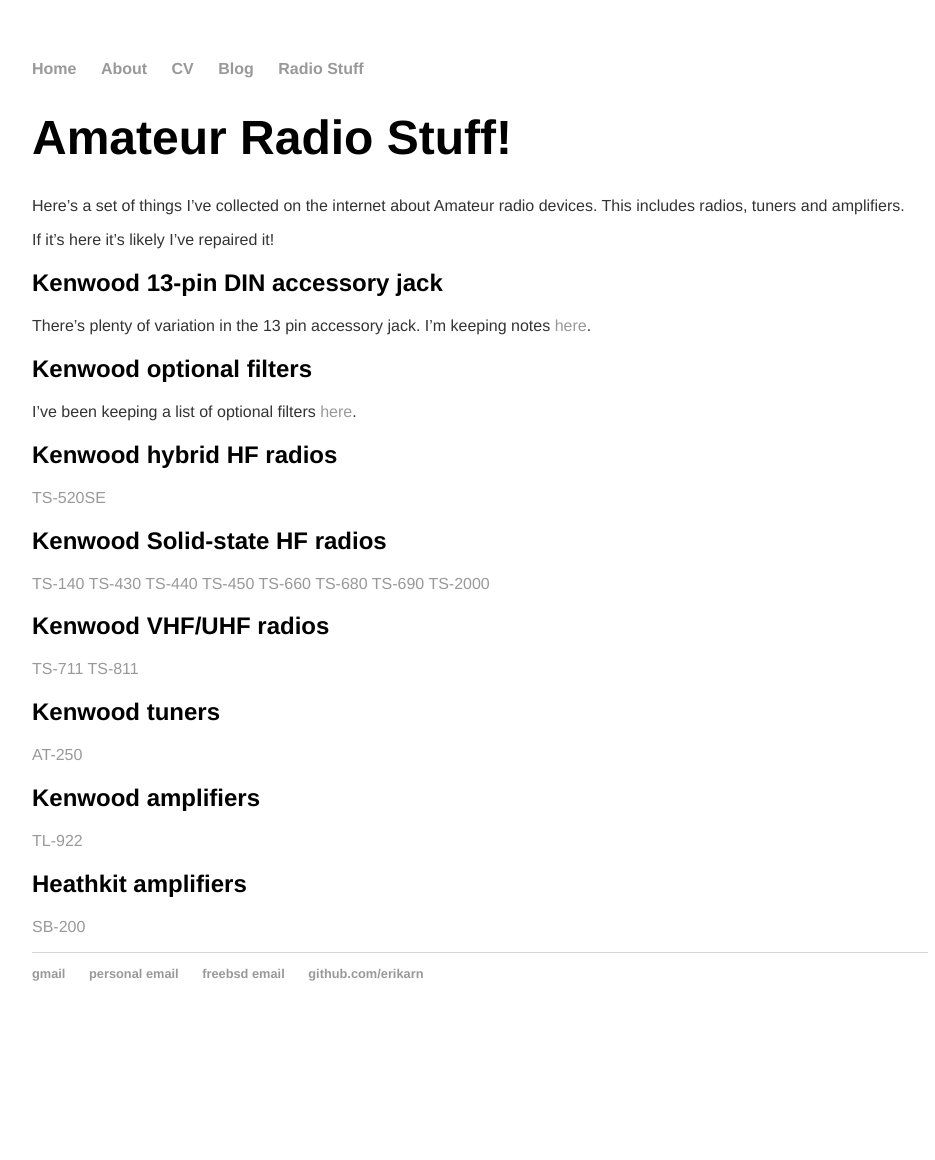
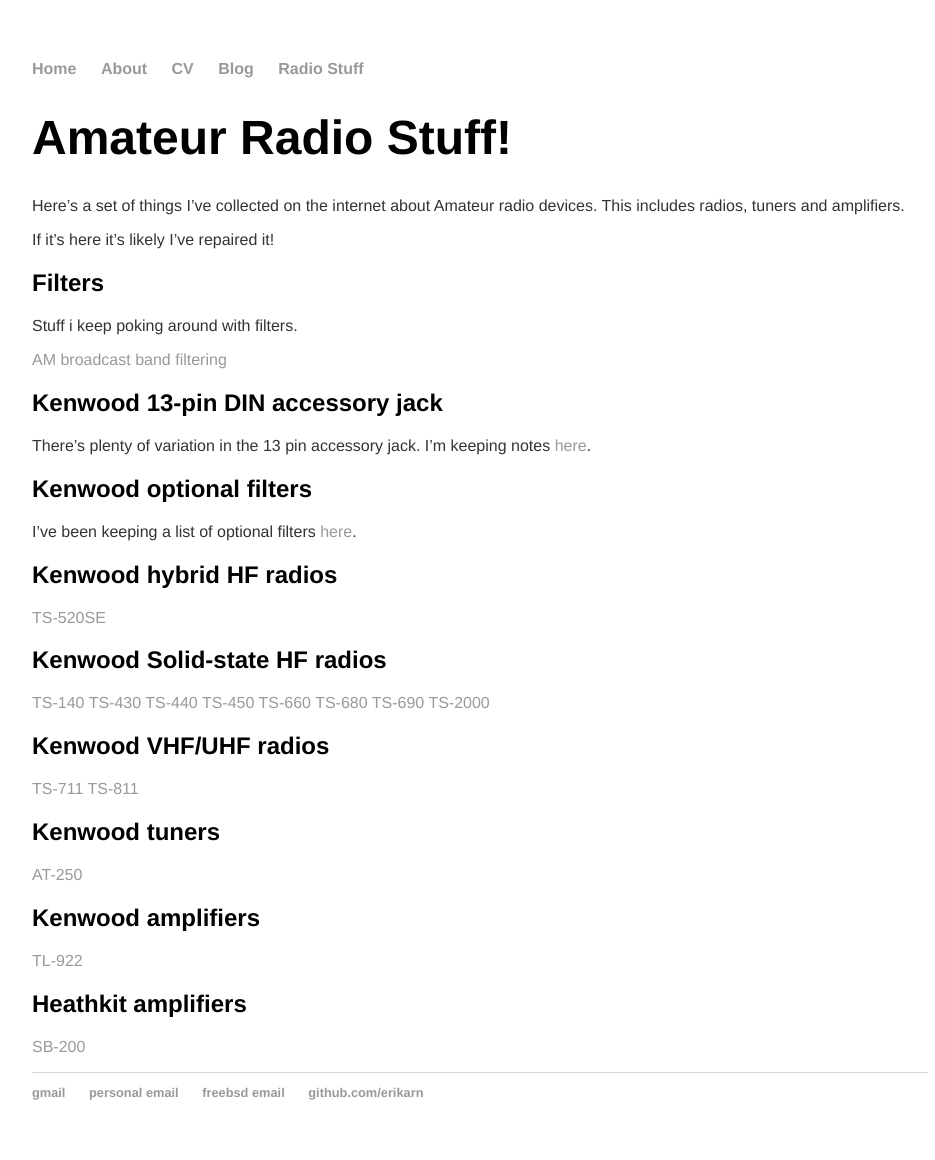
Before and after one commit to erikarn/erikarn.github.io, a Jekyll site: the page built from radio.md, in a window 1280 px wide. Shown: the whole page, without its empty margins (160-1095 px from the left). Built offline with Jekyll 4.4.1, drawn with Linux system fonts in a browser that asks for light colours; before the commit the page ends 1041 px from its top, so only the background shows below that.

Commit message:
Add in a link to an AM BCB filter doc I keep using

```diff
--- a/radio.md
+++ b/radio.md
@@ -9,6 +9,12 @@
 This includes radios, tuners and amplifiers.
 
 If it's here it's likely I've repaired it!
+
+## Filters
+
+Stuff i keep poking around with filters.
+
+[AM broadcast band filtering](filters/tnote06.pdf)
 
 ## Kenwood 13-pin DIN accessory jack
 
```
Also changed, not shown: 1 other file.
